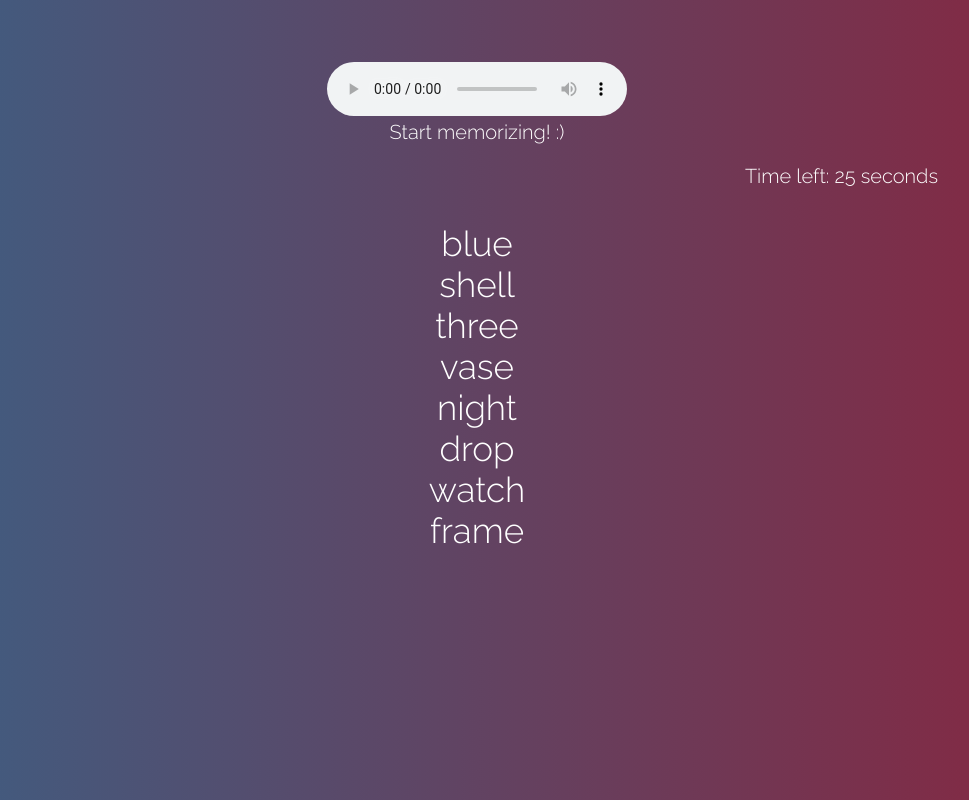
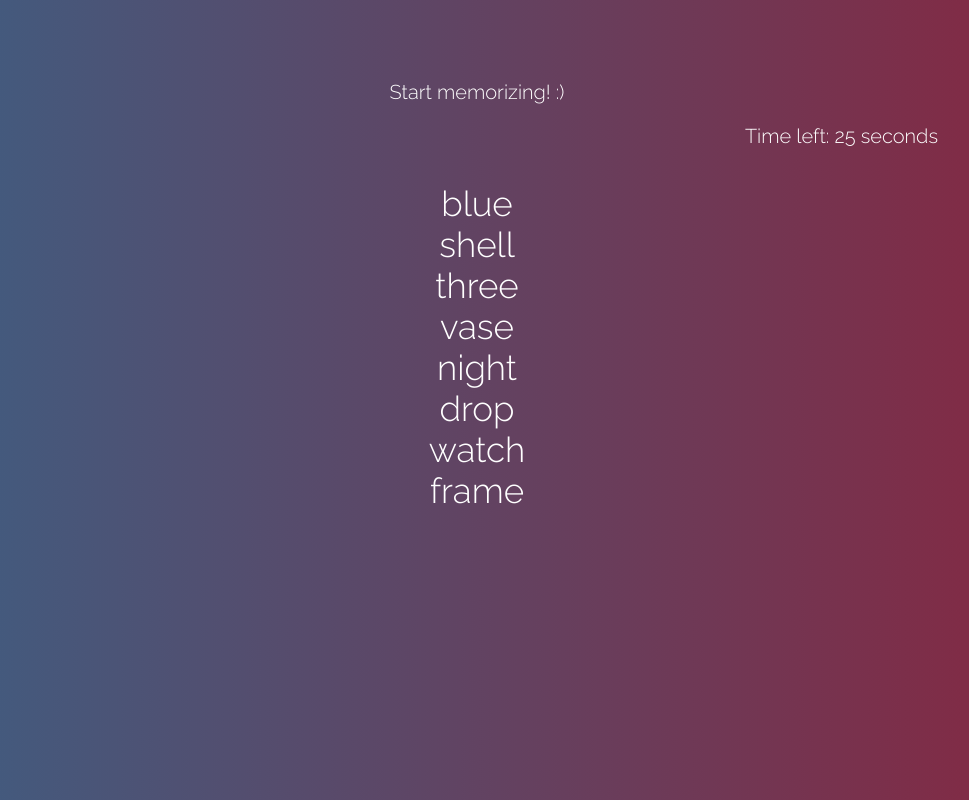
Before and after one commit to peachlim/peachlim.github.io, a plain HTML site: page test1_words.html in a window 1280 px wide. Shown: the whole page, without its empty margins (163-1132 px from the left). Drawn offline with Linux system fonts and the light colour scheme.

Commit message:
Add files via upload

```diff
--- a/test1_words.html
+++ b/test1_words.html
@@ -19,7 +19,7 @@
     <div align="center">
 
 
-    <audio id="music" autoplay controls loop>
+    <audio id="music" autoplay>
         <source src="Soledad.mp3" type="audio/mp3">
         </audio>
     <br>
```
